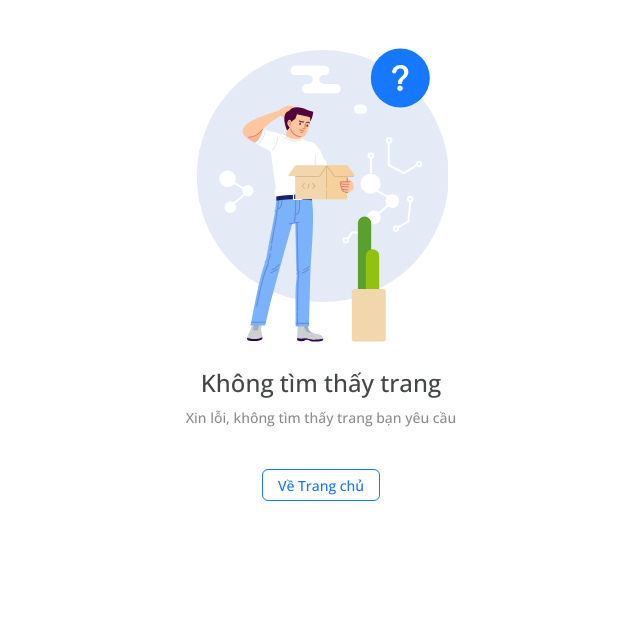
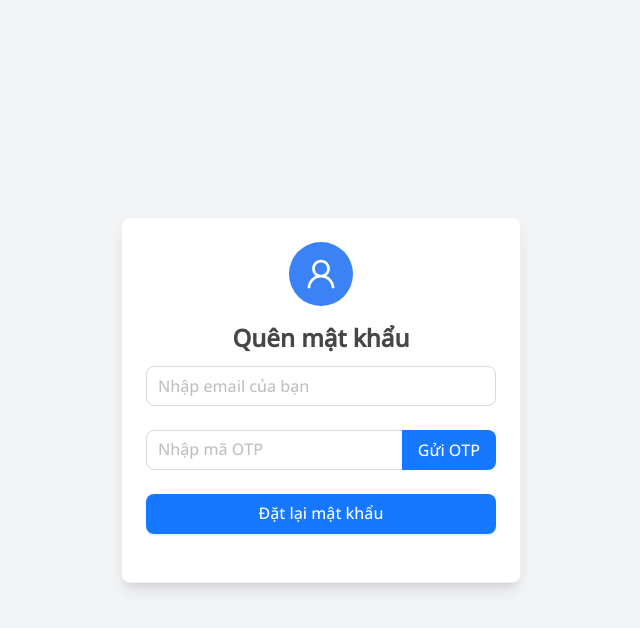
Before and after one commit to nguyenkinhthanh01112002/store-manager-system, a React (Vite) app: page /quen-mat-khau in a window 1280 px wide. Shown: the top 628 px of the page, without its empty margins (319-959 px from the left). Built offline with nearby package versions, Linux system fonts and the light colour scheme.

Commit message:
forgot password - feat: implement UI forgot password

```diff
--- a/src/constants/routePath.ts
+++ b/src/constants/routePath.ts
@@ -2,6 +2,7 @@ export const ROUTE_PATH = {
   HOME: '/',
   LOGIN: '/dang-nhap',
   FORGOT_PASSWORD: '/quen-mat-khau',
+  RESET_PASSWORD: '/dat-lai-mat-khau',
   NOT_FOUND: '/404',
   NOT_AUTHORIZED: '/403',
   STAFF: {
--- /dev/null
+++ b/src/features/Auth/pages/ForgotPasswordPage.tsx
@@ -0,0 +1,75 @@
+import { useState, useEffect } from 'react'
+import { Card, Avatar, Typography, Form, Input, Button, message } from 'antd'
+import { UserOutlined } from '@ant-design/icons'
+import { useNavigate } from 'react-router-dom'
+import { ROUTE_PATH } from '../../../constants/routePath'
+
+const { Title } = Typography
+
+interface ForgotPasswordFormValues {
+  email: string
+  otp: string
+}
+
+function ForgotPasswordPage() {
+  const [form] = Form.useForm<ForgotPasswordFormValues>()
+  const navigate = useNavigate()
+  const [countdown, setCountdown] = useState(0)
+
+  useEffect(() => {
+    if (countdown > 0) {
+      const timer = setTimeout(() => setCountdown(countdown - 1), 1000)
+      return () => clearTimeout(timer)
+    }
+  }, [countdown])
+
+  const handleSendOTP = () => {
+    setCountdown(30)
+    message.success('Mã OTP đã được gửi.')
+  }
+
+  const onFinish = (values: ForgotPasswordFormValues) => {
+    console.log('Received values:', values)
+    navigate(ROUTE_PATH.RESET_PASSWORD)
+  }
+
+  return (
+    <div className="flex justify-center items-center min-h-screen bg-gray-100">
+      <Card className="w-[400px] shadow-lg">
+        <div className="text-center">
+          <Avatar size={64} icon={<UserOutlined />} className="bg-blue-500 mb-4" />
+          <Title level={3}>Quên mật khẩu</Title>
+        </div>
+        <Form<ForgotPasswordFormValues> form={form} onFinish={onFinish} layout="vertical">
+          <Form.Item
+            name="email"
+            rules={[
+              { required: true, message: 'Vui lòng nhập email!' },
+              { type: 'email', message: 'Email không hợp lệ!' }
+            ]}
+          >
+            <Input placeholder="Nhập email của bạn" size="large" />
+          </Form.Item>
+          <Form.Item name="otp" rules={[{ required: true, message: 'Vui lòng nhập mã OTP!' }]}>
+            <Input.Search
+              placeholder="Nhập mã OTP"
+              size="large"
+              enterButton={
+                <Button type="primary" onClick={handleSendOTP} disabled={countdown > 0}>
+                  {countdown > 0 ? `Gửi OTP (${countdown}s)` : 'Gửi OTP'}
+                </Button>
+              }
+            />
+          </Form.Item>
+          <Form.Item>
+            <Button type="primary" htmlType="submit" size="large" block>
+              Đặt lại mật khẩu
+            </Button>
+          </Form.Item>
+        </Form>
+      </Card>
+    </div>
+  )
+}
+
+export default ForgotPasswordPage
--- a/src/features/Auth/pages/LoginPage.tsx
+++ b/src/features/Auth/pages/LoginPage.tsx
@@ -1,6 +1,6 @@
 import { UserOutlined } from '@ant-design/icons'
 import { Checkbox, Flex, Form, Input, message, Typography } from 'antd'
-import { useNavigate } from 'react-router-dom'
+import { useNavigate, Link } from 'react-router-dom'
 import { BaseButton } from '../../../components/ui'
 import { ROUTE_PATH } from '../../../constants/routePath'
 
@@ -66,7 +66,9 @@ function LoginPage() {
           <Form.Item name="remember" valuePropName="checked">
             <Flex align="center" justify="space-between" className="mt-6">
               <Checkbox className="text-primary">Lưu đăng nhập</Checkbox>
-              <BaseButton type="link">Quên mật khẩu?</BaseButton>
+              <Link to={ROUTE_PATH.FORGOT_PASSWORD}>
+                <BaseButton type="link">Quên mật khẩu?</BaseButton>
+              </Link>
             </Flex>
           </Form.Item>
         </Flex>
--- /dev/null
+++ b/src/features/Auth/pages/ResetPasswordPage.tsx
@@ -0,0 +1,80 @@
+import { UserOutlined, LockOutlined } from '@ant-design/icons'
+import { Flex, Form, Input, Typography, message } from 'antd'
+import { useNavigate } from 'react-router-dom'
+import { BaseButton } from '../../../components/ui'
+import { ROUTE_PATH } from '../../../constants/routePath'
+
+type ResetPasswordForm = {
+  newPassword: string
+  confirmPassword: string
+}
+
+function ResetPasswordPage() {
+  const [form] = Form.useForm<ResetPasswordForm>()
+  const navigate = useNavigate()
+  const [messageApi, contextHolder] = message.useMessage()
+
+  const onFinish = (values: ResetPasswordForm) => {
+    console.log('Submitted:', values)
+    // Implement your logic here
+    messageApi.success('Mật khẩu đã được đặt lại thành công.')
+    navigate(ROUTE_PATH.LOGIN)
+  }
+
+  return (
+    <Form form={form} onFinish={onFinish}>
+      {contextHolder}
+      <Flex align="center" justify="center" className="bg-[#f7f8fc] w-screen h-screen bg-opacity-60">
+        <Flex
+          align="center"
+          justify="center"
+          vertical
+          className="w-[370px] bg-white rounded-[10px] px-12 py-8 shadow-[0px_10px_34px_-15px_rgba(0,0,0,0.3)]"
+        >
+          <Flex align="center" justify="center" className="bg-primary w-[80px] h-[80px] rounded-full">
+            <UserOutlined className="text-white text-[30px]" />
+          </Flex>
+          <Typography.Title level={3} className="mt-6 mb-8">
+            Đặt lại mật khẩu
+          </Typography.Title>
+          <Form.Item
+            name="newPassword"
+            className="w-full"
+            rules={[
+              { required: true, message: 'Vui lòng nhập mật khẩu mới' },
+              { min: 6, message: 'Mật khẩu phải có ít nhất 6 ký tự' }
+            ]}
+          >
+            <Input.Password prefix={<LockOutlined />} size="large" placeholder="Mật khẩu mới" />
+          </Form.Item>
+          <Form.Item
+            name="confirmPassword"
+            className="w-full"
+            dependencies={['newPassword']}
+            rules={[
+              { required: true, message: 'Vui lòng xác nhận mật khẩu' },
+              ({ getFieldValue }) => ({
+                validator(_, value) {
+                  if (!value || getFieldValue('newPassword') === value) {
+                    return Promise.resolve()
+                  }
+                  return Promise.reject(new Error('Mật khẩu xác nhận không khớp'))
+                },
+              }),
+            ]}
+          >
+            <Input.Password prefix={<LockOutlined />} size="large" placeholder="Xác nhận mật khẩu mới" />
+          </Form.Item>
+          <BaseButton size="large" className="w-full mt-4" htmlType="submit">
+            Đặt lại mật khẩu
+          </BaseButton>
+          <BaseButton type="link" className="mt-4" onClick={() => navigate(ROUTE_PATH.LOGIN)}>
+            Quay lại đăng nhập
+          </BaseButton>
+        </Flex>
+      </Flex>
+    </Form>
+  )
+}
+
+export default ResetPasswordPage
```
Also changed, not shown: src/routes/RouteList.tsx (+8 -0 lines).
